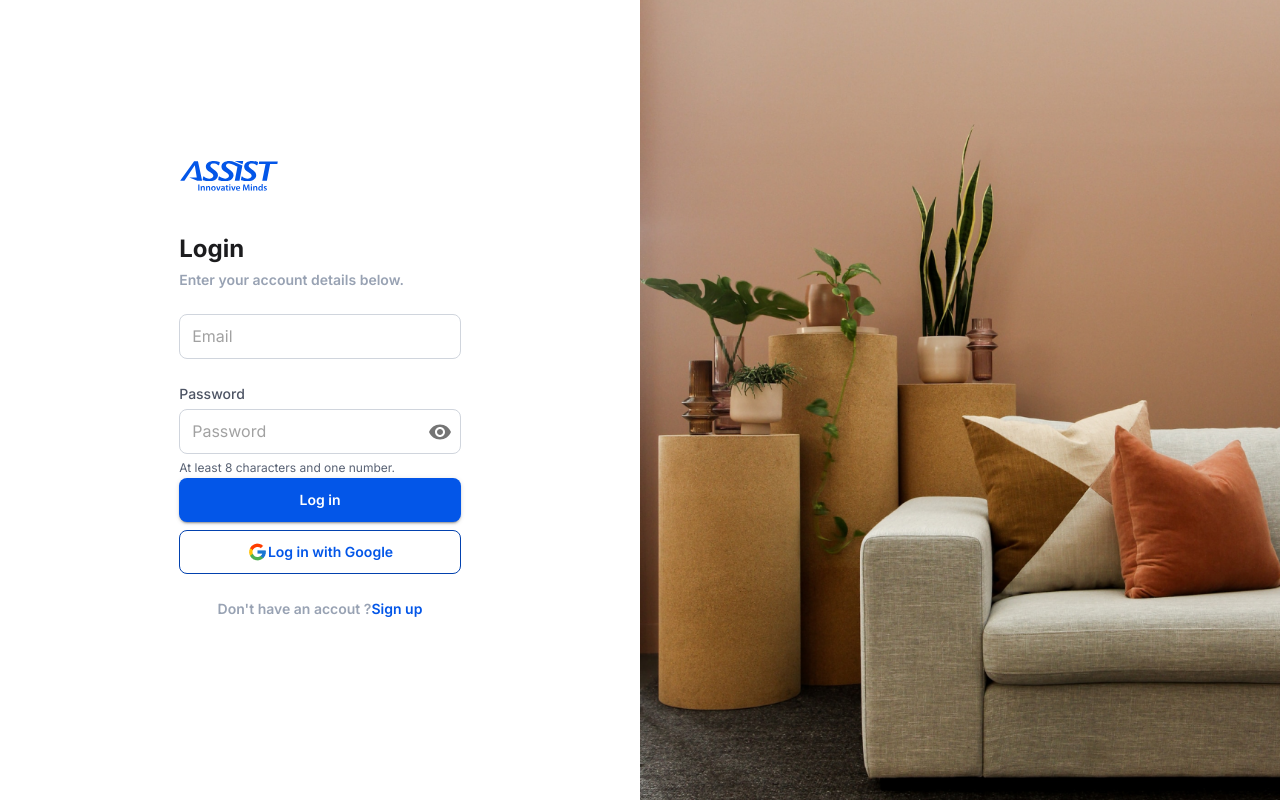
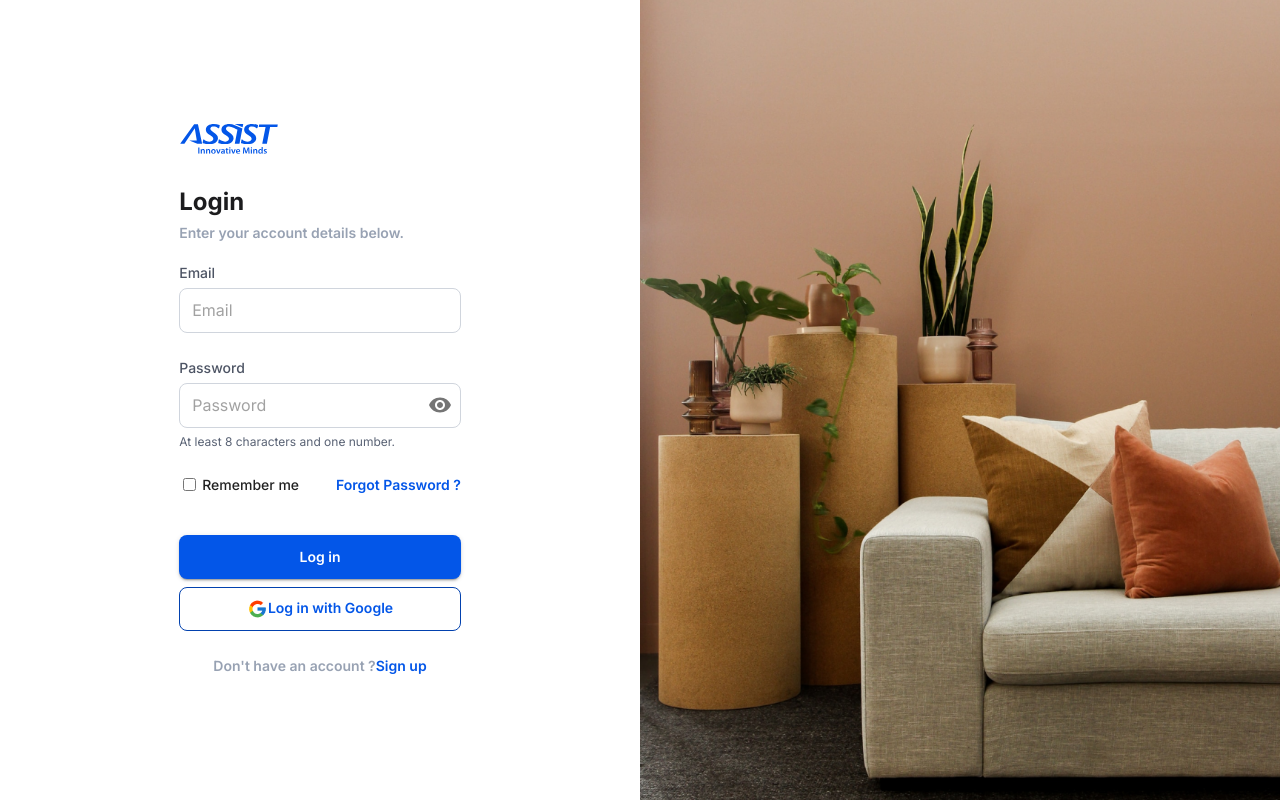
Before and after one commit to HyenaSavva/internship_august_2022, a React (Create React App) app: page /login in a window 1280 px wide. Built offline with nearby package versions, Linux system fonts and the light colour scheme.

Commit message:
Revised error handling and small bugs.

```diff
--- a/src/UI/inputs/PasswordInput.js
+++ b/src/UI/inputs/PasswordInput.js
@@ -18,8 +18,7 @@ const PasswordInput = ({
   bottomLabel,
   placeholder,
   error,
-  setEnteredPassword,
-  setErrorPassword,
+  setPassword,
 }) => {
   const [isShown, setIsShown] = useState(false);
 
@@ -27,15 +26,11 @@ const PasswordInput = ({
 
   return (
     <>
-      <InputLabel sx={TopLabelStyle}>
-        {topLabel}
-      </InputLabel>
+      <InputLabel sx={TopLabelStyle}>{topLabel}</InputLabel>
       <InputBase
-        onChange={(event) => {
-          setEnteredPassword(event.target.value);
-        }}
-        error={error.status}
-        sx={error.status ? InputStyleError : InputStyle}
+        onChange={setPassword}
+        error={error.passwordError}
+        sx={error.passwordError ? InputStyleError : InputStyle}
         placeholder={placeholder}
         type={isShown ? "text" : "password"}
         inputProps={{ maxLength: 30 }}
@@ -45,11 +40,8 @@ const PasswordInput = ({
           </IconButton>
         }
       />
-      <InputLabel
-        sx={BottomLabelStyle}
-        error={error.status}
-      >
-        {error.status ? error.message : bottomLabel}
+      <InputLabel sx={BottomLabelStyle} error={error.passwordError}>
+        {error.passwordError ? error.message : bottomLabel}
       </InputLabel>
     </>
   );
--- a/src/UI/inputs/PasswordInputStyle.js
+++ b/src/UI/inputs/PasswordInputStyle.js
@@ -15,6 +15,9 @@ export const InputStyle = {
   border: "1px solid #D0D5DD",
   borderRadius: "8px",
   margin: "4px 0",
+  "&:hover": {
+    border: "1px solid #4D5464",
+  },
   ".MuiInputBase-input": {
     padding: "10px 12px",
   },
--- /dev/null
+++ b/src/hooks/useInputValidation.js
@@ -0,0 +1,57 @@
+import { useState } from "react";
+
+const useInputValidation = () => {
+  const [enteredEmail, setEnteredEmail] = useState("");
+  const [enteredPassword, setEnteredPassword] = useState("");
+  const [error, setError] = useState({
+    emailError: false,
+    passwordError: false,
+    message: "",
+  });
+
+  const setEmail = (event) => {
+    setEnteredEmail(event.target.value);
+  };
+
+  const setPassword = (event) => {
+    setEnteredPassword(event.target.value);
+  };
+
+  const isValid = (email, password) => {
+    if (!email) {
+      return {
+        emailError: true,
+        passwordError: false,
+        message: "Email is incorrect.",
+      };
+    } else if (
+      !password ||
+      password.trim() === "" ||
+      password.trim().length < 9 ||
+      !/\d/.test(password)
+    ) {
+      return {
+        emailError: false,
+        passwordError: true,
+        message: "Password is incorrect.",
+      };
+    }
+    return {
+      emailError: false,
+      passwordError: false,
+      message: "",
+    };
+  };
+
+  return {
+    email: enteredEmail,
+    password: enteredPassword,
+    setEmail,
+    setPassword,
+    error,
+    setError,
+    isValid,
+  };
+};
+
+export default useInputValidation;
--- a/src/pages/authentification/CreateAccount/CreateAccount.js
+++ b/src/pages/authentification/CreateAccount/CreateAccount.js
@@ -1,5 +1,4 @@
 import { Link } from "react-router-dom";
-import { useState } from "react";
 
 import CustomInput from "../custom/CustomInput";
 import PasswordInput from "../../../UI/inputs/PasswordInput";
@@ -8,27 +7,15 @@ import { GoogleButton } from "../custom/GoogleButton";
 import logo from "../../../assets/logo-assist-tagline.svg";
 import { CustomButtonStyle } from "../custom/CustomStyles";
 import CreateAccountStyle from "./CreateAccountStyle";
+import useInputValidation from "hooks/useInputValidation";
 
 const CreateAccount = () => {
-  const [enteredEmail, setEnteredEmail] = useState("");
-  const [enteredPassword, setEnteredPassword] = useState("");
-  const [errorEmail, setErrorEmail] = useState("");
-  const [errorPassword, setErrorPassword] = useState("");
-
-  const errorHandler = () => {};
+  const { email, password, setEmail, setPassword, error, setError, isValid } =
+    useInputValidation();
 
   const submitHandler = (e) => {
     e.preventDefault();
-    if (
-      !enteredEmail ||
-      !enteredPassword ||
-      enteredPassword.trim() === "" ||
-      enteredPassword.trim().length < 9 ||
-      !/\d/.test(enteredPassword)
-    ) {
-      setErrorEmail("Error Email");
-      setErrorPassword("Error Password");
-    }
+    setError(isValid(email, password));
   };
 
   return (
@@ -45,18 +32,15 @@ const CreateAccount = () => {
             <div className="line" />
           </div>
           <CustomInput
-            error={errorEmail}
-            setErrorEmail={setErrorEmail}
-            setEnteredEmail={setEnteredEmail}
+            error={error}
+            setEmail={setEmail}
             topLabel="Email"
-            bottomLabel=""
             placeholder="Email"
-            type="email"
+            type=""
           />
           <PasswordInput
-            error={errorPassword}
-            setErrorPassword={setErrorPassword}
-            setEnteredPassword={setEnteredPassword}
+            error={error}
+            setPassword={setPassword}
             bottomLabel="At least 8 characters and one number."
             placeholder="Password"
             topLabel="Password"
@@ -72,7 +56,7 @@ const CreateAccount = () => {
             </CustomButton>
           </div>
           <p className="switch">
-            Already have an accout ?
+            Already have an account ?
             <Link to={"/login"} style={{ textDecoration: "none" }}>
               <span className="login">Log in</span>
             </Link>
--- a/src/pages/authentification/Login/Login.js
+++ b/src/pages/authentification/Login/Login.js
@@ -1,5 +1,4 @@
 import { Link } from "react-router-dom";
-import { useState } from "react";
 
 import CustomInput from "../custom/CustomInput";
 import PasswordInput from "../../../UI/inputs/PasswordInput";
@@ -8,26 +7,15 @@ import { GoogleButton } from "../custom/GoogleButton";
 import logo from "../../../assets/logo-assist-tagline.svg";
 import { CustomButtonStyle } from "../custom/CustomStyles";
 import LoginStyle from "./LoginStyle";
+import useInputValidation from "hooks/useInputValidation";
 
 const Login = () => {
-  const [enteredEmail, setEnteredEmail] = useState("");
-  const [enteredPassword, setEnteredPassword] = useState("");
-  const [error, setError] = useState({ status: false, message: "No errors" });
+  const { email, password, setEmail, setPassword, error, setError, isValid } =
+    useInputValidation();
 
   const submitHandler = (e) => {
     e.preventDefault();
-    if (
-      !enteredEmail ||
-      !enteredPassword ||
-      enteredPassword.trim() === "" ||
-      enteredPassword.trim().length < 9 ||
-      !/\d/.test(enteredPassword)
-    ) {
-      setError({
-        status: true,
-        message: `Something went wrong with email or password.`,
-      });
-    }
+    setError(isValid(email, password));
   };
 
   return (
@@ -39,21 +27,32 @@ const Login = () => {
           <p>Enter your account details below.</p>
           <CustomInput
             error={error}
-            setEnteredEmail={setEnteredEmail}
-            label="Email"
+            setEmail={setEmail}
+            topLabel="Email"
             id="Email"
             placeholder="Email"
             type="email"
           />
           <PasswordInput
             error={error}
-            setEnteredPassword={setEnteredPassword}
+            setPassword={setPassword}
             bottomLabel="At least 8 characters and one number."
             id="Password"
             placeholder="Password"
             topLabel="Password"
             type="password"
           />
+          <div className="logInLabel">
+            <div className="checkbox">
+              <input type="checkbox" id="checkbox" />
+              <label>Remember me</label>
+            </div>
+            <Link to={"/create-account"} style={{ textDecoration: "none" }}>
+              <span className="login">Forgot Password ?</span>
+            </Link>
+          </div>
+
+          <div className="logIn">
             <CustomButton
               sx={CustomButtonStyle}
               variant="contained"
@@ -61,11 +60,12 @@ const Login = () => {
             >
               Log in
             </CustomButton>
+          </div>
           <div className="googleBtn">
             <GoogleButton>Log in with Google</GoogleButton>
           </div>
           <p className="switch">
-            Don't have an accout ?
+            Don't have an account ?
             <Link to={"/create-account"} style={{ textDecoration: "none" }}>
               <span className="login">Sign up</span>
             </Link>
--- a/src/pages/authentification/Login/LoginStyle.js
+++ b/src/pages/authentification/Login/LoginStyle.js
@@ -28,7 +28,7 @@ export default css`
   .log img {
     width: 100px;
     height: 30px;
-    margin-bottom: 42px;
+    margin-bottom: 32px;
   }
 
   .log h1 {
@@ -48,6 +48,28 @@ export default css`
     margin: 0 0 20px 0;
   }
 
+  .logIn {
+    margin-top: 40px;
+  }
+
+  .logInLabel {
+    margin-top: 22px;
+    font-size: 14px;
+    font-weight: 500;
+    display: flex;
+    justify-content: space-between;
+  }
+
+  .checkbox {
+    display: flex;
+    align-items: center;
+  }
+
+  .checkbox input {
+    border-color: #596274;
+    margin-right: 6px;
+  }
+
   .googleBtn {
     margin: 8px 0 0 0;
   }
@@ -64,10 +86,11 @@ export default css`
     align-items: center;
     display: flex;
     justify-content: center;
-    margin-top: 24px;
+    margin: 24px 0 0 0;
   }
 
   .login {
+    font-weight: 600;
     cursor: pointer;
     color: #0356e8;
   }
--- a/src/pages/authentification/custom/CustomInput.js
+++ b/src/pages/authentification/custom/CustomInput.js
@@ -13,22 +13,21 @@ const CustomInput = ({
   bottomLabel,
   placeholder,
   type,
-  setEnteredEmail,
-  setErrorEmail,
+  setEmail,
   error,
 }) => {
   return (
     <>
       <InputLabel sx={LabelStyle}>{topLabel}</InputLabel>
       <InputBase
-        onChange={(event) => setEnteredEmail(event.target.value)}
-        sx={error.status ? InputStyleError : InputStyle}
+        onChange={setEmail}
+        sx={error.emailError ? InputStyleError : InputStyle}
         label={topLabel}
         placeholder={placeholder}
         type={type}
       />
-      <InputLabel sx={BottomLabelStyle} error={error.status}>
-        {error.status ? error.message : bottomLabel}
+      <InputLabel sx={BottomLabelStyle} error={error.emailError}>
+        {error.emailError ? error.message : bottomLabel}
       </InputLabel>
     </>
   );
--- a/src/pages/authentification/custom/CustomStyles.js
+++ b/src/pages/authentification/custom/CustomStyles.js
@@ -19,6 +19,9 @@ export const InputStyle = {
   border: "1px solid #D0D5DD",
   borderRadius: "8px",
   margin: "4px 0",
+  "&:hover": {
+    border: "1px solid #4D5464",
+  },
   ".MuiInputBase-input": {
     padding: "10px 12px",
   },
```
Lines whose indentation alone changed are shown as unchanged.
